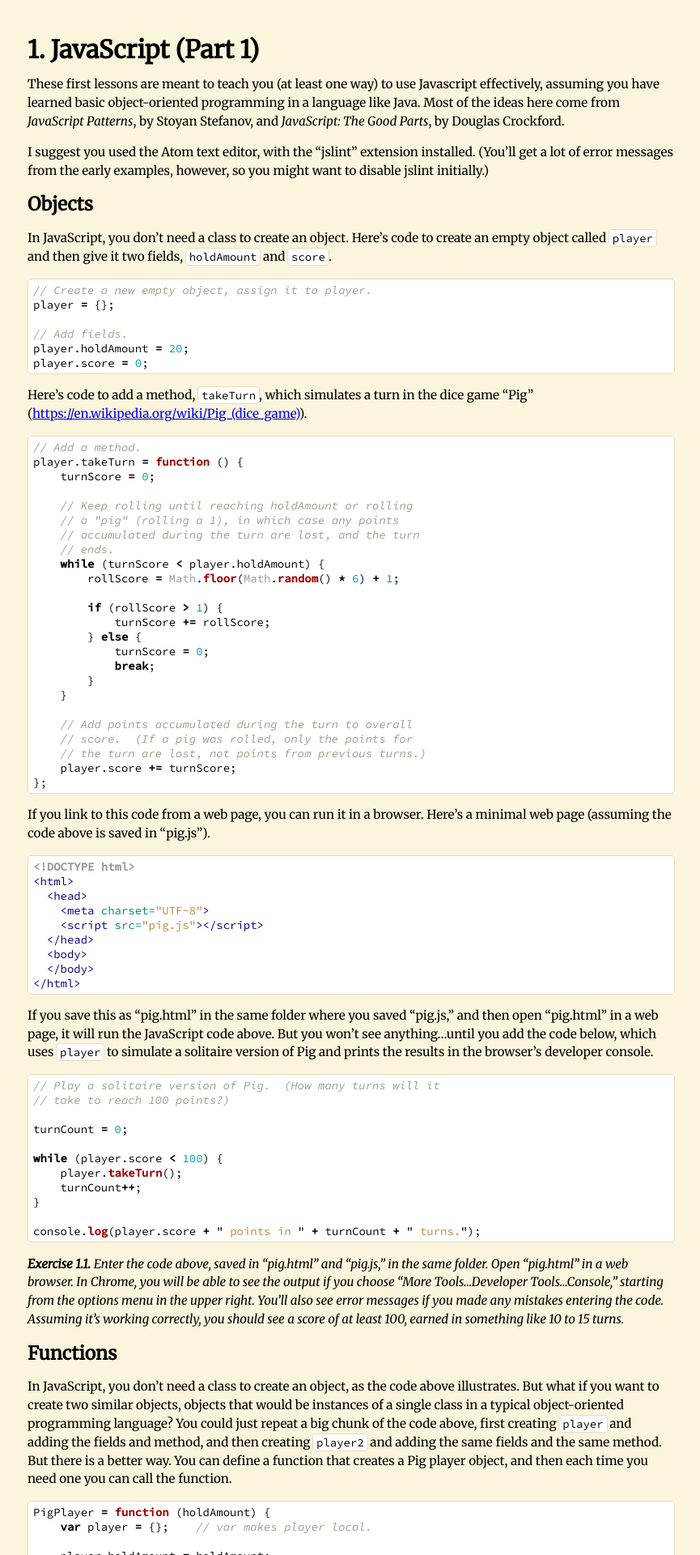
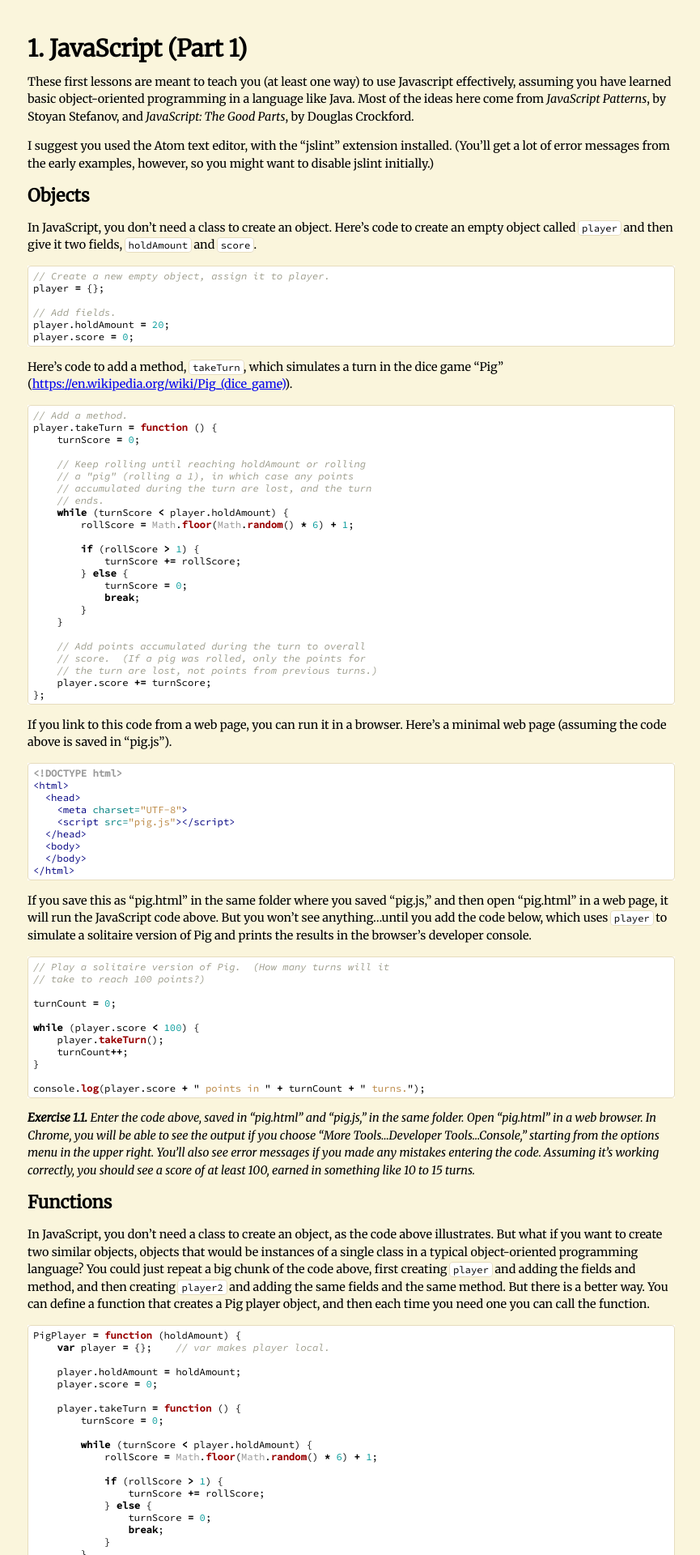
Before and after one commit to dvon/cgbk, a Jekyll site: the page built from _posts/2016-01-14-JavaScript-(Part-1).md, in a window 1280 px wide. Shown: the top 1920 px of the page at 81% size, without its empty margins (206-1071 px from the left). Built offline with Jekyll 4.4.1, drawn with Linux system fonts in a browser that asks for light colours; Markdown is read by kramdown in place of the engine named in the settings.

Commit message:
Smaller fonts.

```diff
--- a/css/style.css
+++ b/css/style.css
@@ -3,7 +3,7 @@
 
 body {
   font-family: "Merriweather";
-  font-size: 95%;
+  font-size: 90%;
   line-height: 150%;
   background-color: rgb(250, 245, 220);
   margin: 0px;
@@ -20,7 +20,7 @@ body {
 
 pre, code {
   font-family: "Source Code Pro";
-  font-size: 92%;
+  font-size: 85%;
   line-height: normal;
   background-color: white;
   border: 1px solid rgb(230, 220, 190);
```
